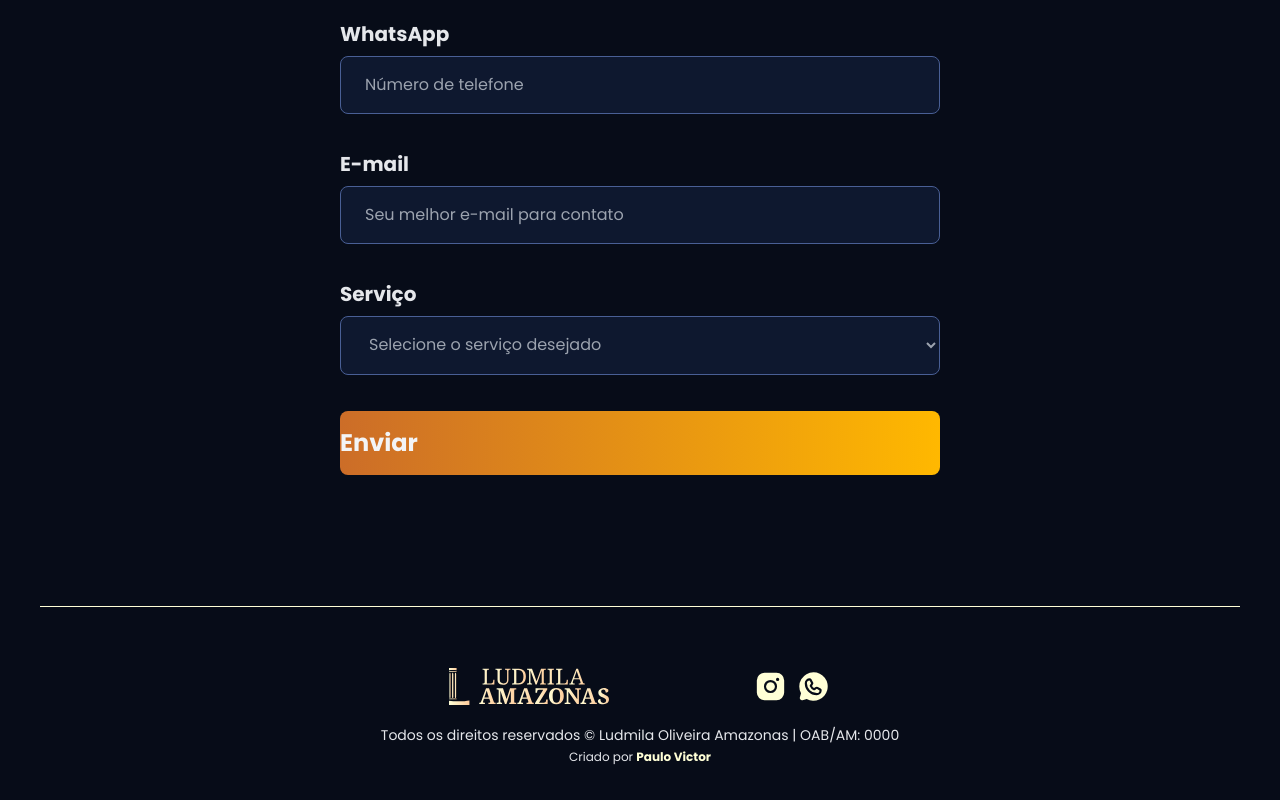
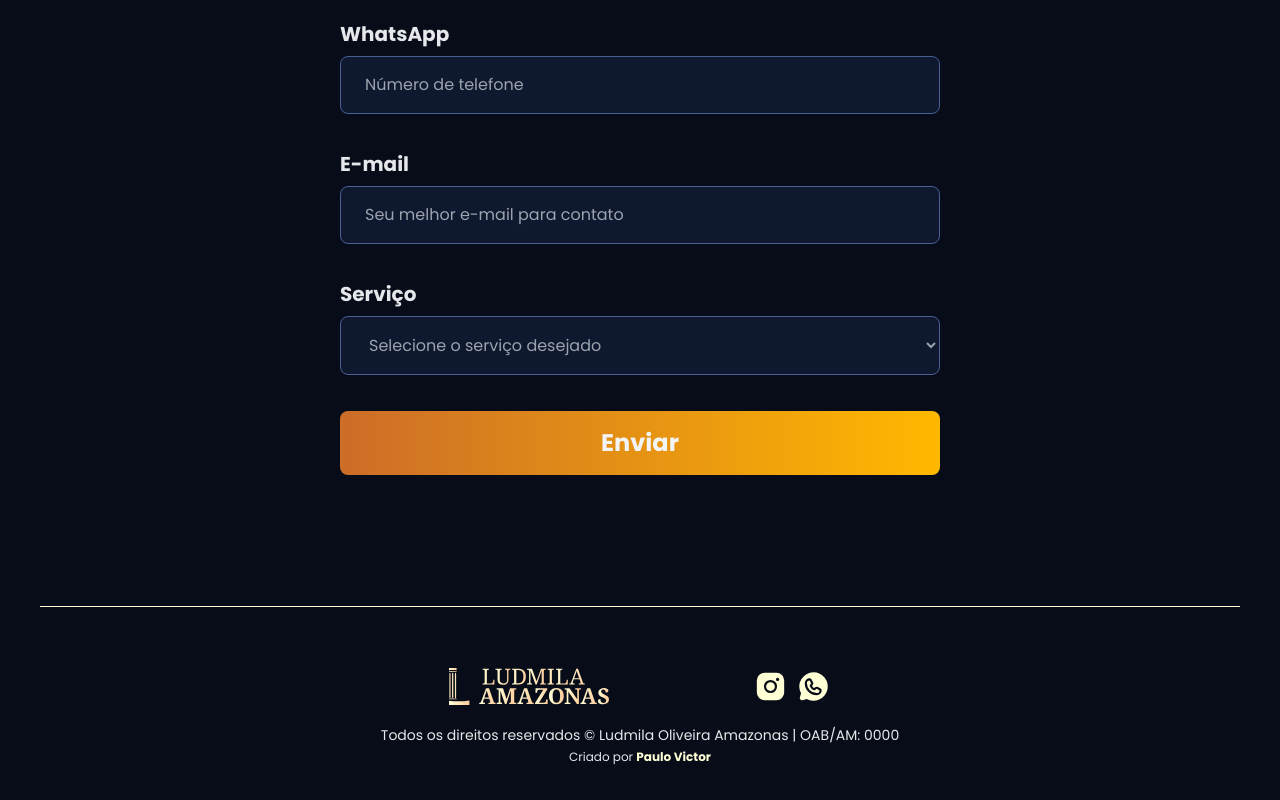
Before and after one commit to iPaulinh0/lud-adv, a React (Vite) app: page / in a window 1280 px wide. Shown: the part 1437-2237 px from the top of the page. Built offline with nearby package versions, Linux system fonts and the light colour scheme.

Commit message:
fix: bugs on responsive design

```diff
--- a/src/components/Inputs.tsx
+++ b/src/components/Inputs.tsx
@@ -8,7 +8,7 @@ interface InputFieldProps {
 export function Inputs({ label, placeholder, type, htmlForLabel }: InputFieldProps) {
   return(
     <div className="flex flex-1 flex-col gap-2 mb-9">
-      <label htmlFor={htmlForLabel} className="font-bold text-xl text-gray-200 max-[]:text-base">{label}</label>
+      <label htmlFor={htmlForLabel} className="font-bold text-xl text-gray-200 max-[391px]:text-base">{label}</label>
       <input
         id={htmlForLabel}
         placeholder={placeholder}
@@ -22,7 +22,9 @@ export function Inputs({ label, placeholder, type, htmlForLabel }: InputFieldPro
           max-md:w-[30rem]
           max-md:h-3
           max-[480px]:w-[24rem]
-          max-[385px]:w-[20rem]
+          max-[391px]:w-[20rem]
+          max-[350px]:w-[16rem]
+          max-[350px]:text-xs
         "
       />
     </div>
--- a/src/components/SelectionField.tsx
+++ b/src/components/SelectionField.tsx
@@ -1,7 +1,7 @@
 export function SelectionField() {
   return(
     <div className="flex flex-1 flex-col gap-2 mb-9">
-      <label htmlFor="services" className="font-bold text-xl text-gray-200">Serviço</label>
+      <label htmlFor="services" className="font-bold text-xl text-gray-200 max-[391px]:text-base">Serviço</label>
       <select id="services"
         className="
           bg-blue-dark-sky border border-indigo-blue
@@ -10,7 +10,9 @@ export function SelectionField() {
             focus:outline-none focus:border-sun-orange
             max-md:w-[30rem]
             max-[480px]:w-[24rem]
-            max-[385px]:w-[20rem]
+            max-[391px]:w-[20rem]
+            max-[350px]:w-[16rem]
+            max-[350px]:text-xs
             "
         >
           <option selected>Selecione o serviço desejado</option>
--- a/src/sections/Contact.tsx
+++ b/src/sections/Contact.tsx
@@ -12,16 +12,17 @@ export function Contact() {
         <Inputs type="email" placeholder="Seu melhor e-mail para contato" label="E-mail" htmlForLabel="email"/>
         <SelectionField />
         <button type="submit" className="
-          w-[37.5rem] py-4 flex
+          w-[37.5rem] py-4 flex items-center justify-center
           bg-gradient-to-r from-orange to-sun-orange
           rounded-lg font-bold text-gray-100 text-2xl
           max-md:w-[30rem]
           max-[480px]:w-[24rem]
-          max-[385px]:w-[20rem]
-          max-[385px]:h-12
-          max-[385px]:items-center
-          max-[385px]:justify-center
-          max-[385px]:text-sm
+          max-[391px]:w-[20rem]
+          max-[391px]:h-12
+          max-[391px]:items-center
+          max-[391px]:justify-center
+          max-[391px]:text-sm
+          max-[350px]:w-[16rem]
           "
           >
           Enviar
--- a/src/sections/Hero.tsx
+++ b/src/sections/Hero.tsx
@@ -10,8 +10,8 @@ export function Hero() {
      >
       <img src={MainIMG} alt="Advogada Ludmila com mão embaixo do queixo." className='w-80 border border-sand rounded-br-md rounded-tr-md rounded-tl-md max-md:w-64'/>
       <div className='hidden max-sm:flex max-sm:flex-col max-sm:items-center max-sm:my-4'>
-        <p className='font-bold text-xl text-gray-200 max-md:text-base max-[385px]:text-sm'>Ludmila Oliveira Amazonas | OAB/AM: 0000</p>
-        <p className='font-bold text-xl text-gray-200 max-md:text-base max-[385px]:text-sm'>Manaus | AM</p>
+        <p className='font-bold text-xl text-gray-200 max-md:text-base max-[391px]:text-sm'>Ludmila Oliveira Amazonas | OAB/AM: 0000</p>
+        <p className='font-bold text-xl text-gray-200 max-md:text-base max-[391px]:text-sm'>Manaus | AM</p>
       </div>
       <div>
         <p className='text-base w-[35rem] h-[12rem] text-gray-100 italic
@@ -25,8 +25,8 @@ export function Hero() {
           max-sm:mb-16
           max-xs:text-xs
           max-xs:w-[24rem]
-          max-[385px]:w-[20rem]
-          max-[385px]:text-8px
+          max-[391px]:w-[20rem]
+          max-[391px]:text-8px
           '
           >
           Lorem ipsum dolor sit <strong className='font-bold text-indigo-blue'>amet</strong>, consectetur adipiscing elit, sed do
```
